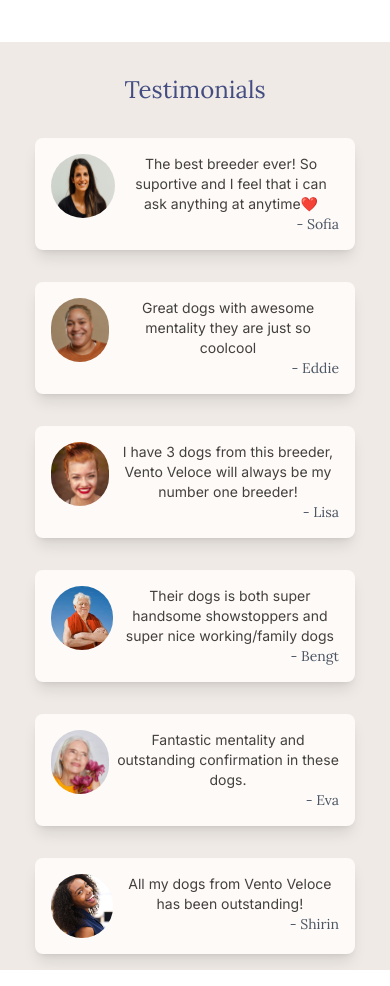
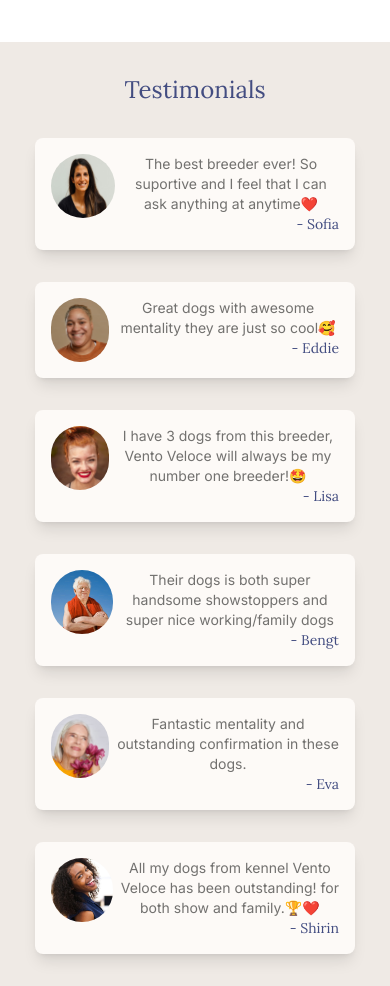
Before and after one commit to SVMaxica/salukikennel, a React (Vite) app: page / in a window 390 px wide. Shown: the part 1160-2146 px from the top of the page. Built offline with nearby package versions, Linux system fonts and the light colour scheme.

Commit message:
fixed som eresponsiveness

```diff
--- a/src/App.css
+++ b/src/App.css
@@ -1,5 +1,5 @@
 #root {
-  max-width: 1280px;
+  /* max-width: 1280px; */
   margin: 0 auto;
   padding: 0;
   text-align: center;
--- a/src/App.tsx
+++ b/src/App.tsx
@@ -14,7 +14,7 @@ function App() {
       <div className="text-center">
         <Navbar />
         <Hero />
-        <Routes> {/* Switch is replaced by Routes in v6 */}
+        <Routes>
           <Route path="/" element={<Home />} />
           <Route path="/dogs" element={<Dogs />} />
           <Route path="/puppies" element={<Puppies />} />
--- a/src/components/Hero.tsx
+++ b/src/components/Hero.tsx
@@ -5,14 +5,14 @@ import heroImage from '../assets/images/heroimage.jpg';
 
 const Hero = () => {
   return (
-    <div className="relative w-full h-[60vh] overflow-hidden z-0">
+    <div className="relative w-full h-[60vh] lg:h-[70vh] xl:h-[80vh] overflow-hidden z-0">
       <div className="hero-overlay absolute top-0 left-0 w-full h-1/2 bg-gradient-to-b from-[rgba(40,62,109,0.71)] to-transparent z-20"></div>
       <img src={heroImage} alt="Image of a saluki in the desert" className="absolute top-0 left-0 w-full h-full object-cover" />
-      <div className="absolute top-[33%] md:top-[30%]  right-[5%] md:right-[8%] w-[400px] h-[60px] text-right z-30">
-        <h1 className="text-5xl md:text-6xl font-lora text-baby-powder">Vento Veloce</h1>
+      <div className="absolute top-[33%] md:top-[30%]  xl:top-[28%] right-[5%] md:right-[8%] w-[400px] h-[60px] xl:w-[600px] text-right z-30">
+        <h1 className="text-5xl md:text-6xl xl:text-8xl font-lora text-baby-powder">Vento Veloce</h1>
       </div>
-      <div className="absolute top-[43%] md:top-[42%] right-[5%] md:right-[8%] w-[300px] h-[40px] text-right z-2">
-        <h4 className="text-base md:text-xl font-inter text-charcoal">Saluki and Whippet breeder</h4>
+      <div className="absolute top-[43%] md:top-[42%] right-[5%] md:right-[8%] w-[300px] h-[40px] xl:w-[500px] text-right z-2">
+        <h4 className="text-base md:text-xl xl:text-3xl font-inter text-charcoal">Saluki and Whippet breeder</h4>
       </div>
     </div>
   );
--- a/src/components/Testimonials.tsx
+++ b/src/components/Testimonials.tsx
@@ -21,7 +21,7 @@ const Testimonials = () => {
   return (
     <div className="w-full bg-platinum p-4 mt-8">
       <h2 className="text-2xl font-lora text-liberty text-center mb-8 mt-4">Testimonials</h2>
-      <div className="grid grid-cols-1 md:grid-cols-2 lg:grid-cols-3 gap-8 justify-items-center">
+      <div className="grid grid-cols-1 md:grid-cols-2 lg:grid-cols-3 gap-8 justify-items-center pb-4">
         {testimonials.map((testimonial) => {
           // Dynamisk import av bild
           const imageSrc = new URL(`../assets/images/${testimonial.image}`, import.meta.url).href;
@@ -34,8 +34,8 @@ const Testimonials = () => {
                   className="w-16 h-16 rounded-full"
                 />
                 <div>
-                  <p className="pl-2 text-sm text-charcoal">{testimonial.message}</p>
-                  <p className=" text-right font-lora text-sm text-gray-600">- {testimonial.name}</p>
+                  <p className="pl-2 text-sm text-taupe-gray">{testimonial.message}</p>
+                  <p className=" text-right font-lora text-sm text-liberty">- {testimonial.name}</p>
                 </div>
               </div>
             </div>
--- a/src/data.json
+++ b/src/data.json
@@ -4,19 +4,19 @@
       "id":1,
       "image": "sofia.jpg",
       "name": "Sofia",
-      "message": "The best breeder ever! So suportive and I feel that i can ask anything at anytime❤️"
+      "message": "The best breeder ever! So suportive and I feel that I can ask anything at anytime❤️"
     },
     {
       "id":2,
       "image": "eddie.jpg",
       "name": "Eddie",
-      "message": "Great dogs with awesome mentality they are just so coolcool"
+      "message": "Great dogs with awesome mentality they are just so cool🥰"
     },
     {
       "id":3,
       "image": "lisa.jpg",
       "name": "Lisa",
-      "message": "I have 3 dogs from this breeder, Vento Veloce will always be my number one breeder!"
+      "message": "I have 3 dogs from this breeder, Vento Veloce will always be my number one breeder!🤩"
     },
     {
       "id":4,
@@ -34,7 +34,7 @@
       "id":6,
       "image": "shirin.jpg",
       "name": "Shirin",
-      "message": "All my dogs from Vento Veloce has been outstanding!"
+      "message": "All my dogs from kennel Vento Veloce has been outstanding! for both show and family.🏆❤️"
     }
   ]
 }
```
